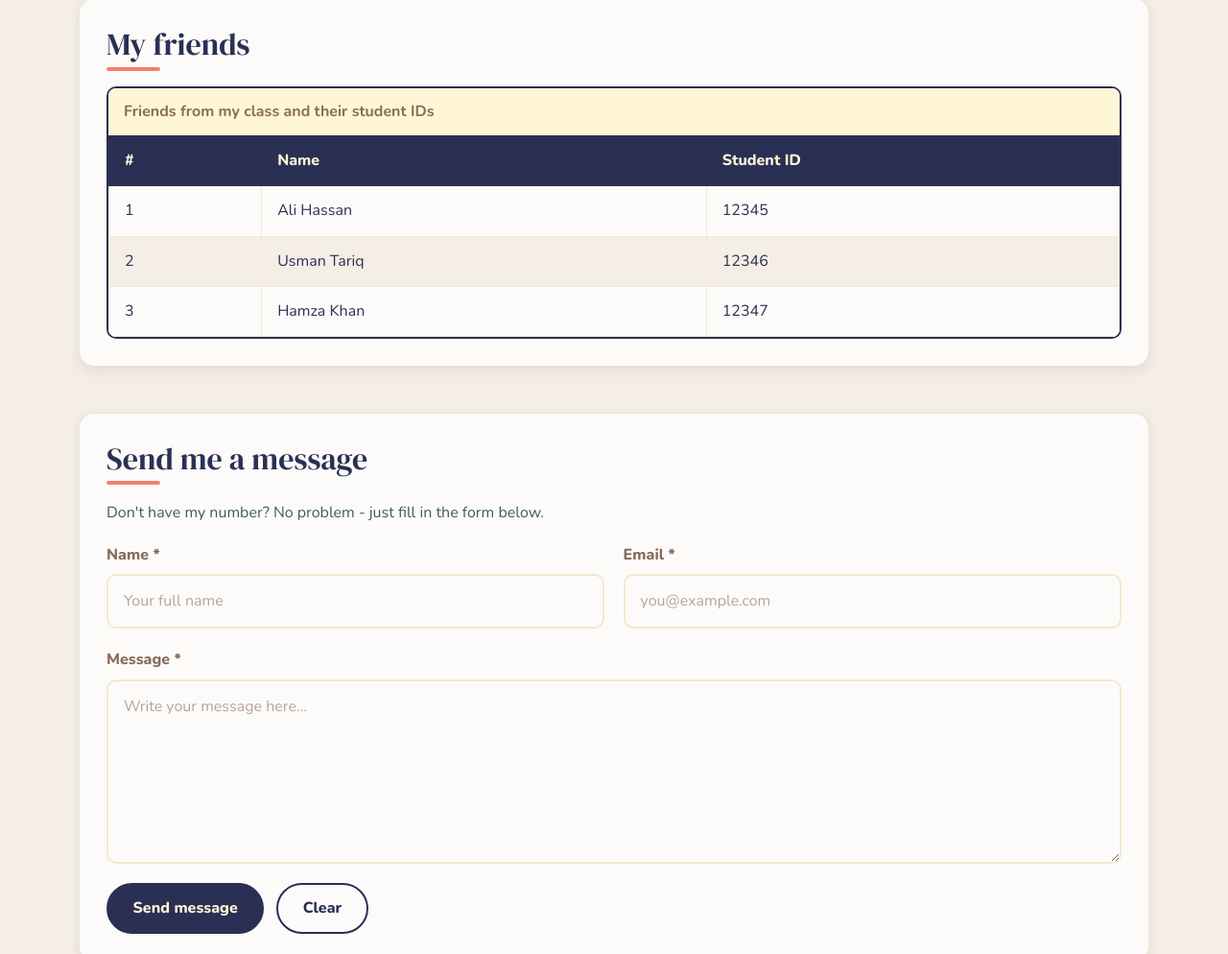
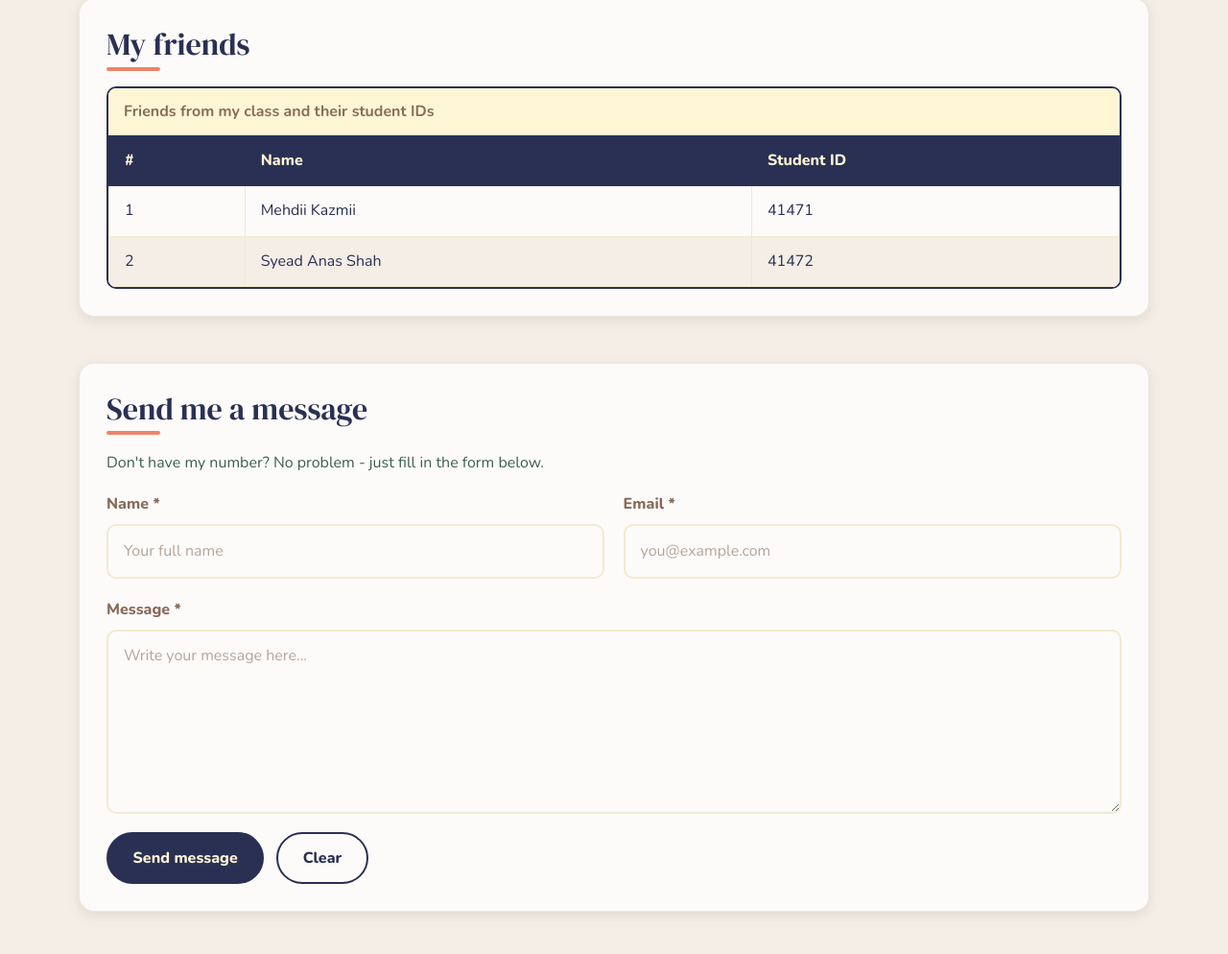
Before and after one commit to AHMADMALIK1376/webengneringclassportfolio, a plain HTML site: page contact.html in a window 1280 px wide. Shown: the part 1003-1997 px from the top of the page at 96% size. Drawn offline with nearby package versions, Linux system fonts and the light colour scheme.

Commit message:
Add real friends' names and IDs to contact page

```diff
--- a/contact.html
+++ b/contact.html
@@ -106,18 +106,13 @@
             <tbody>
               <tr>
                 <td>1</td>
-                <td>Ali Hassan</td>
-                <td>12345</td>
+                <td>Mehdii Kazmii</td>
+                <td>41471</td>
               </tr>
               <tr>
                 <td>2</td>
-                <td>Usman Tariq</td>
-                <td>12346</td>
-              </tr>
-              <tr>
-                <td>3</td>
-                <td>Hamza Khan</td>
-                <td>12347</td>
+                <td>Syead Anas Shah</td>
+                <td>41472</td>
               </tr>
             </tbody>
           </table>
```
